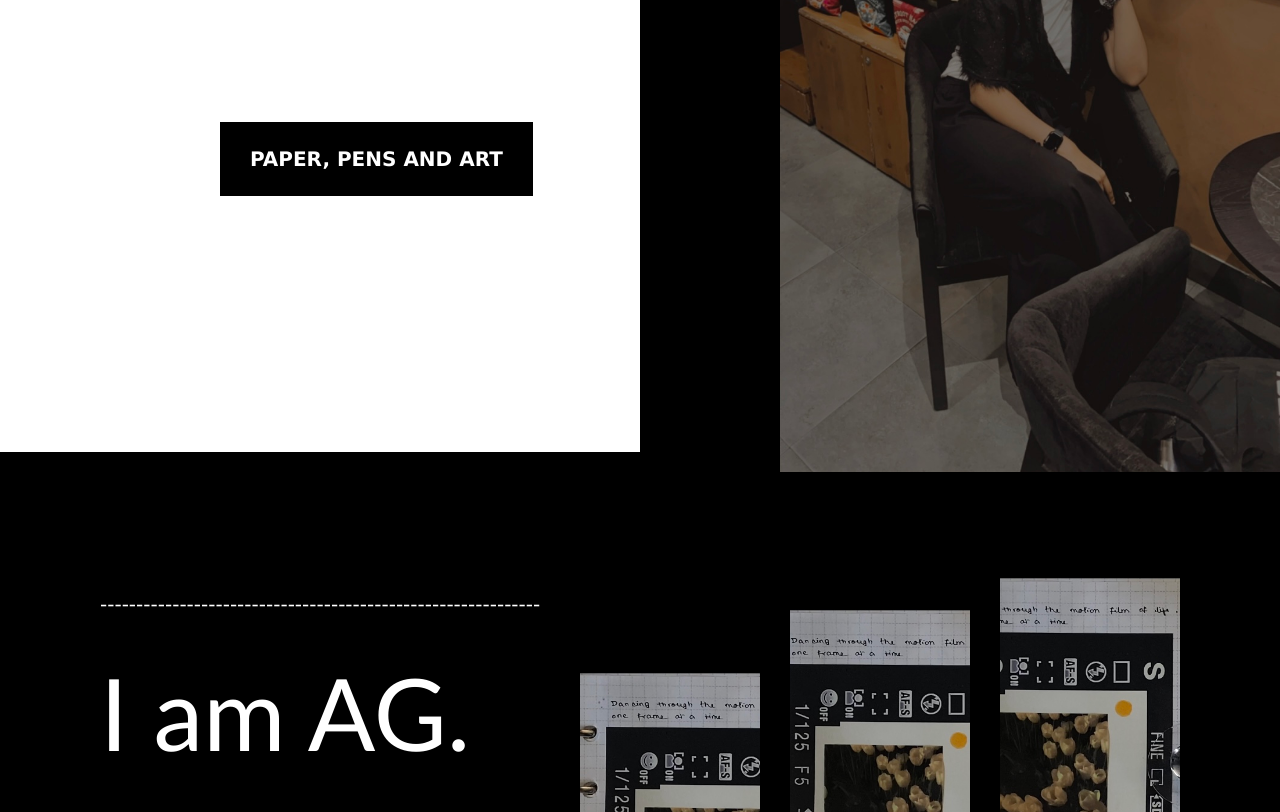
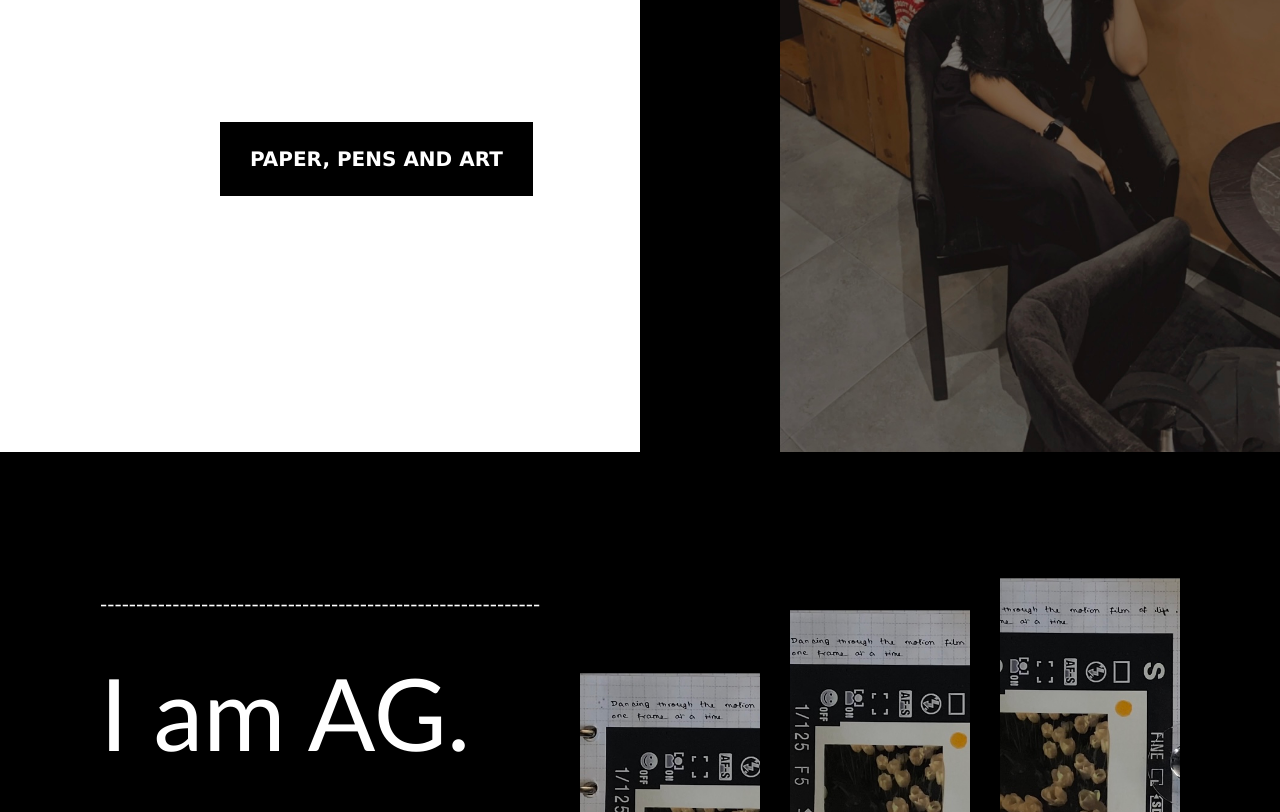
Before and after one commit to Aratrika-Gupta/portfolio, a plain HTML site: page index.html in a window 1280 px wide. Shown: the part 348-1160 px from the top of the page. Drawn offline with nearby package versions, Linux system fonts and the light colour scheme.

Commit message:
Add files via upload

```diff
--- a/style-1.css
+++ b/style-1.css
@@ -3,6 +3,12 @@ body, html {
     padding: 0;
     height: 100%;
 }
+
+@media only screen and (max-width: 600px) {
+    /* CSS styles for small screens */
+    /* For example, adjust font sizes, margins, paddings, etc. */
+}
+
 
 .split-background {
     background: linear-gradient(to right, white 50%, rgb(0, 0, 0) 50%);
@@ -24,7 +30,7 @@ body, html {
 .name1{
     font-family: Geneva;
     padding-left: 630px;
-    padding-top:20px;
+    padding-top: 20px;;
     font-weight: 10px;
     display: inline-block;
     position: absolute;
@@ -43,7 +49,7 @@ body, html {
     position: absolute;
     top:auto;
     right: 0;
-    height: 820px;
+    height: 800px;
     width: 500px;
     object-fit: cover;
     animation-name: mymove;
--- a/style-2.css
+++ b/style-2.css
@@ -3,6 +3,11 @@ body, html {
     padding: 0;
     height: 100%;
     overflow-x: hidden;
+}
+
+@media only screen and (max-width: 600px) {
+    /* CSS styles for small screens */
+    /* For example, adjust font sizes, margins, paddings, etc. */
 }
 
 .poppins-light {
```
